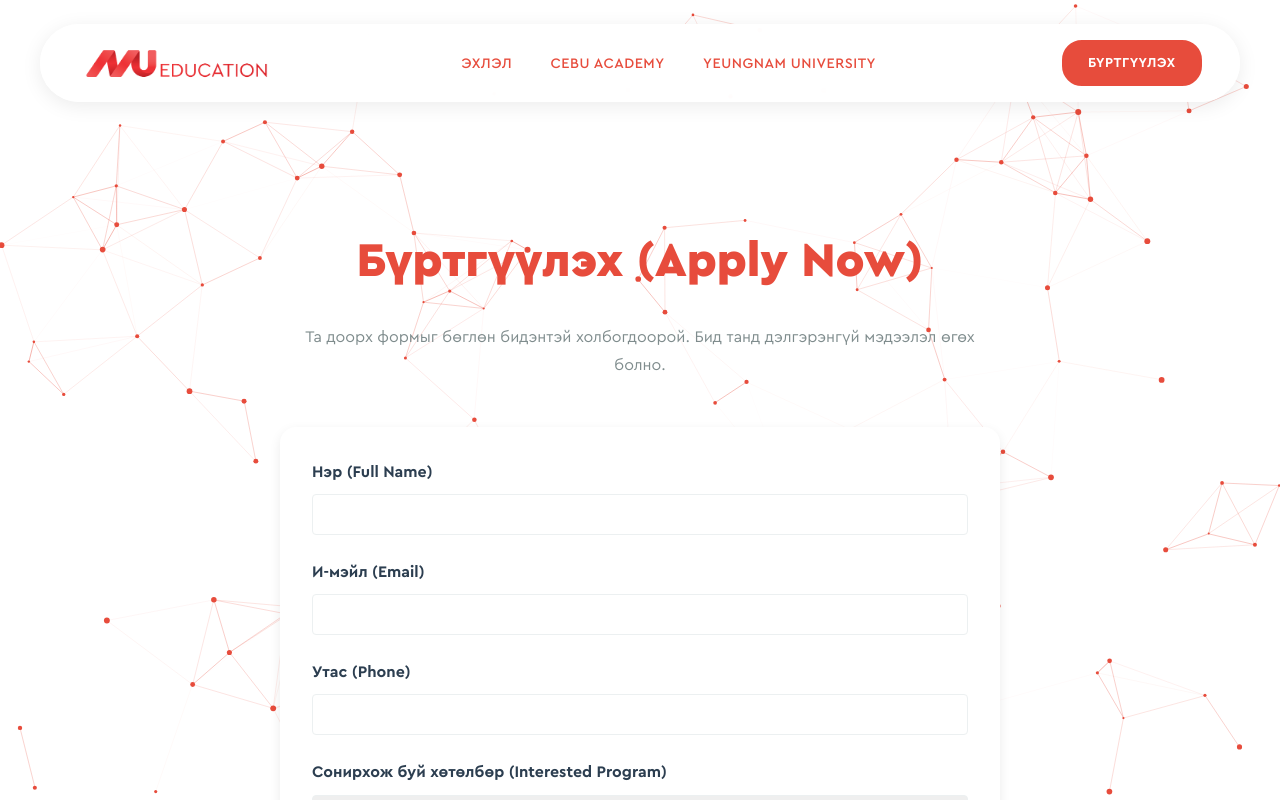
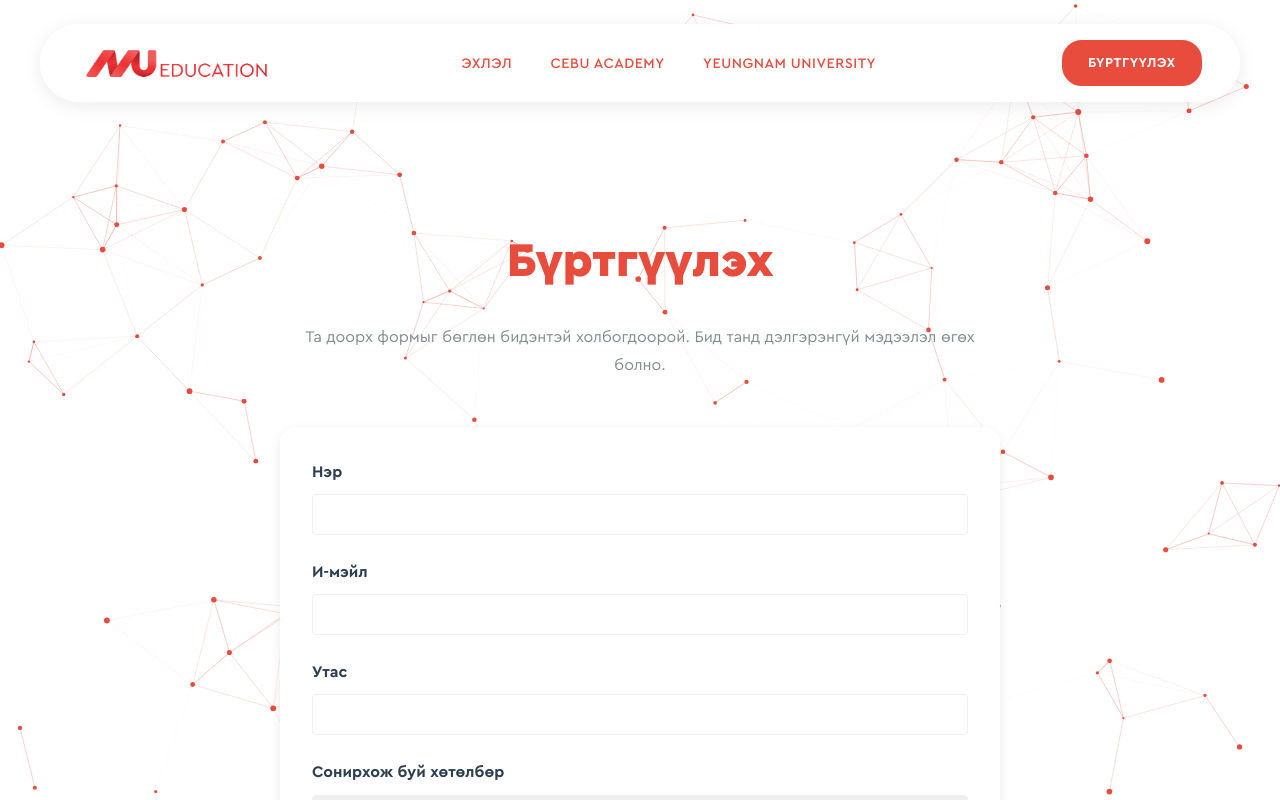
Before and after one commit to Hitoshidattebayo/Web, a React (Vite) app: page /apply in a window 1280 px wide. Shown: the top 800 px of the page. Built offline with nearby package versions, Linux system fonts and the light colour scheme.

Commit message:
Auto-update

```diff
--- a/src/pages/Apply.jsx
+++ b/src/pages/Apply.jsx
@@ -148,7 +148,7 @@ const Apply = () => {
             });
 
             if (response.ok) {
-                alert('Бүртгэл амжилттай илгээгдлээ! Бид тантай удахгүй холбогдох болно. (Registration sent successfully!)');
+                alert('Бүртгэл амжилттай илгээгдлээ! Бид тантай удахгүй холбогдох болно.');
                 setFormData({
                     name: '',
                     email: '',
@@ -158,7 +158,7 @@ const Apply = () => {
                 });
             } else {
                 if (response.status === 404) {
-                    alert('Алдаа: Форм олдсонгүй. Form ID буруу байна. (Error: Form ID not found. Please check your configuration.)');
+                    alert('Алдаа: Форм олдсонгүй. Form ID буруу байна.');
                 } else {
                     const errorData = await response.json().catch(() => ({}));
                     const errorMessage = errorData.message || response.statusText;
@@ -197,14 +197,14 @@ const Apply = () => {
                 position: 'relative',
                 zIndex: 1
             }}>
-                <h1 style={{ textAlign: 'center', marginBottom: '2rem', color: 'var(--color-primary)' }}>Бүртгүүлэх (Apply Now)</h1>
+                <h1 style={{ textAlign: 'center', marginBottom: '2rem', color: 'var(--color-primary)' }}>Бүртгүүлэх</h1>
                 <p style={{ textAlign: 'center', marginBottom: '3rem', color: 'var(--color-text-muted)' }}>
                     Та доорх формыг бөглөн бидэнтэй холбогдоорой. Бид танд дэлгэрэнгүй мэдээлэл өгөх болно.
                 </p>
 
                 <form onSubmit={handleSubmit} style={{ backgroundColor: 'white', padding: '2rem', borderRadius: 'var(--radius-lg)', boxShadow: 'var(--shadow-md)' }}>
                     <div style={{ marginBottom: '1.5rem' }}>
-                        <label style={{ display: 'block', marginBottom: '0.5rem', fontWeight: 'bold' }}>Нэр (Full Name)</label>
+                        <label style={{ display: 'block', marginBottom: '0.5rem', fontWeight: 'bold' }}>Нэр</label>
                         <input
                             type="text"
                             name="name"
@@ -216,7 +216,7 @@ const Apply = () => {
                     </div>
 
                     <div style={{ marginBottom: '1.5rem' }}>
-                        <label style={{ display: 'block', marginBottom: '0.5rem', fontWeight: 'bold' }}>И-мэйл (Email)</label>
+                        <label style={{ display: 'block', marginBottom: '0.5rem', fontWeight: 'bold' }}>И-мэйл</label>
                         <input
                             type="email"
                             name="email"
@@ -228,7 +228,7 @@ const Apply = () => {
                     </div>
 
                     <div style={{ marginBottom: '1.5rem' }}>
-                        <label style={{ display: 'block', marginBottom: '0.5rem', fontWeight: 'bold' }}>Утас (Phone)</label>
+                        <label style={{ display: 'block', marginBottom: '0.5rem', fontWeight: 'bold' }}>Утас</label>
                         <input
                             type="tel"
                             name="phone"
@@ -240,7 +240,7 @@ const Apply = () => {
                     </div>
 
                     <div style={{ marginBottom: '1.5rem' }}>
-                        <label style={{ display: 'block', marginBottom: '0.5rem', fontWeight: 'bold' }}>Сонирхож буй хөтөлбөр (Interested Program)</label>
+                        <label style={{ display: 'block', marginBottom: '0.5rem', fontWeight: 'bold' }}>Сонирхож буй хөтөлбөр</label>
                         <select
                             name="major"
                             value={formData.major}
@@ -254,7 +254,7 @@ const Apply = () => {
                     </div>
 
                     <div style={{ marginBottom: '2rem' }}>
-                        <label style={{ display: 'block', marginBottom: '0.5rem', fontWeight: 'bold' }}>Асуулт / Хүсэлт (Message)</label>
+                        <label style={{ display: 'block', marginBottom: '0.5rem', fontWeight: 'bold' }}>Асуулт / Хүсэлт</label>
                         <textarea
                             name="message"
                             value={formData.message}
@@ -264,7 +264,7 @@ const Apply = () => {
                         ></textarea>
                     </div>
 
-                    <button type="submit" className="btn btn-primary" style={{ width: '100%' }}>Илгээх (Submit)</button>
+                    <button type="submit" className="btn btn-primary" style={{ width: '100%' }}>Илгээх</button>
                 </form>
             </div>
         </div>
```
